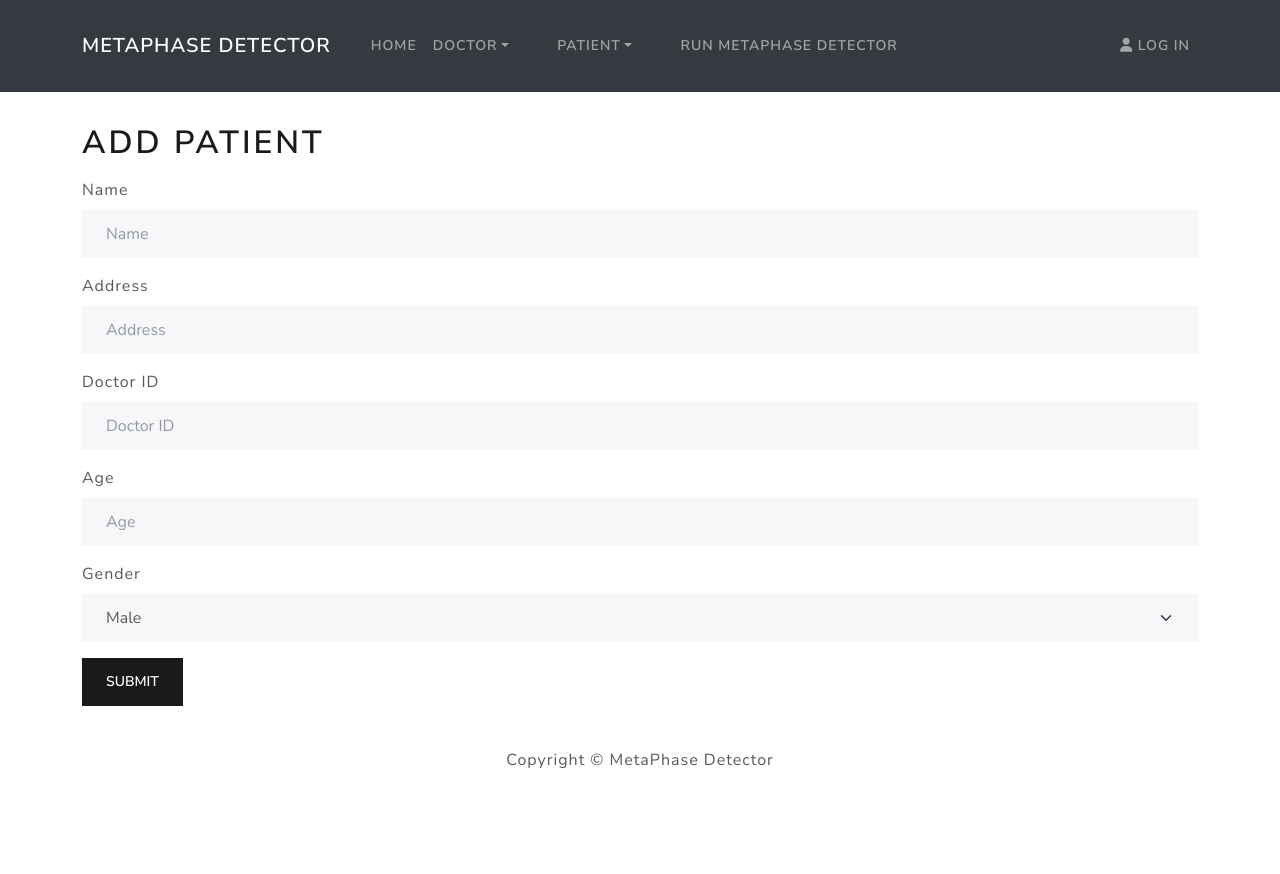
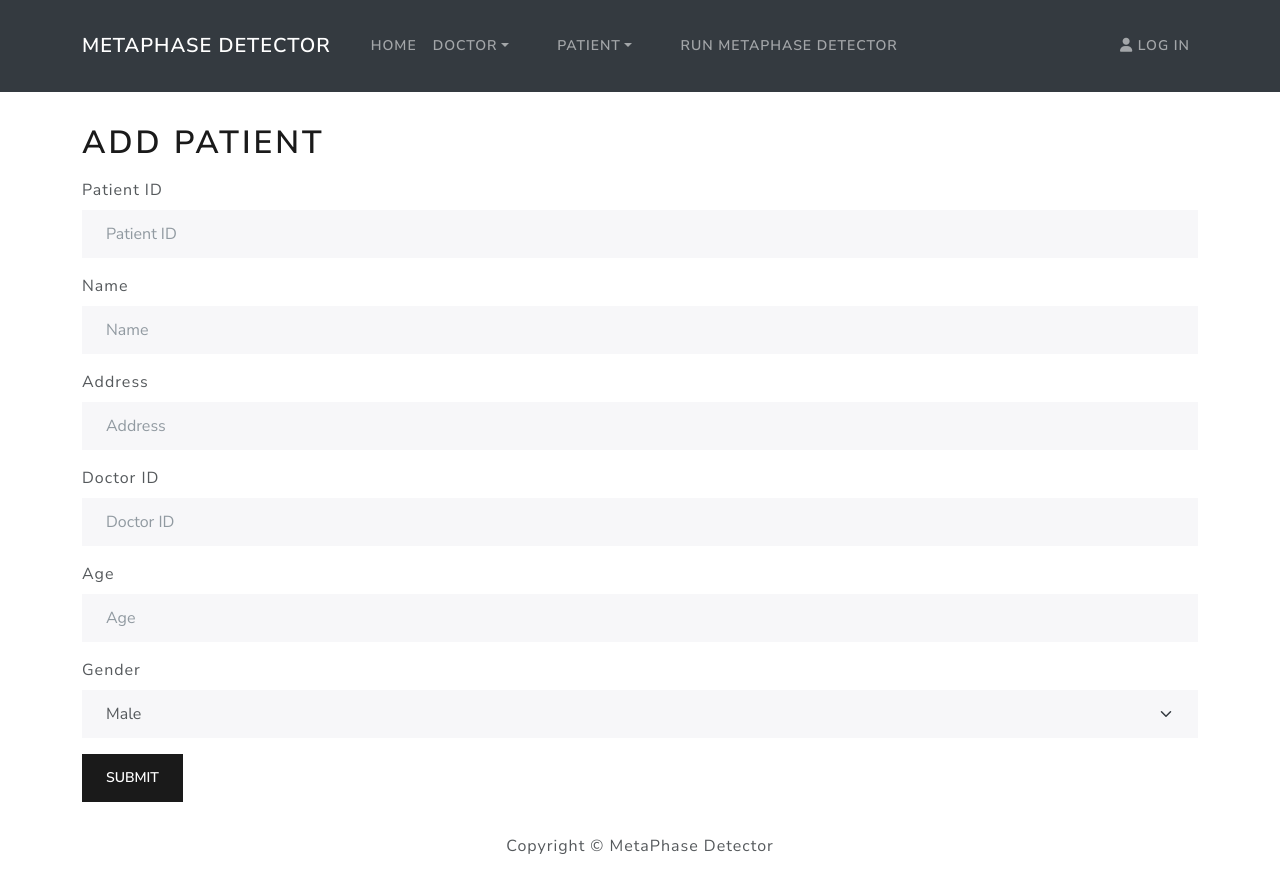
Before and after one commit to Ganesh3154/Metaphase-Detector, a React (Create React App) app in the folder frontend/: page /addPatient in a window 1280 px wide. Before the commit the page ends 800 px from the top, so only its background shows below. Built offline with nearby package versions, Linux system fonts and the light colour scheme.

Commit message:
made frontend changes

```diff
--- a/frontend/src/Screens/AddPatientScreen.js
+++ b/frontend/src/Screens/AddPatientScreen.js
@@ -8,6 +8,10 @@ const AddPatientScreen = () => {
         Add Patient
       </Container>
       <Form>
+        <Form.Group className='mb-3' htmlFor='patientId'>
+          <Form.Label>Patient ID</Form.Label>
+          <Form.Control id='patientId' placeholder='Patient ID' />
+        </Form.Group>
         <Form.Group className='mb-3' htmlFor='name'>
           <Form.Label>Name</Form.Label>
           <Form.Control id='name' placeholder='Name' />
--- a/frontend/src/patients.js
+++ b/frontend/src/patients.js
@@ -1,5 +1,6 @@
 const patients = [
   {
+    id: 1,
     name: "Mathews",
     Address: "ABCY",
     Doctor_ID: 123,
@@ -8,6 +9,7 @@ const patients = [
     analysed: true,
   },
   {
+    id: 2,
     name: "Mathews",
     Address: "ABCX",
     Doctor_ID: 123,
```
